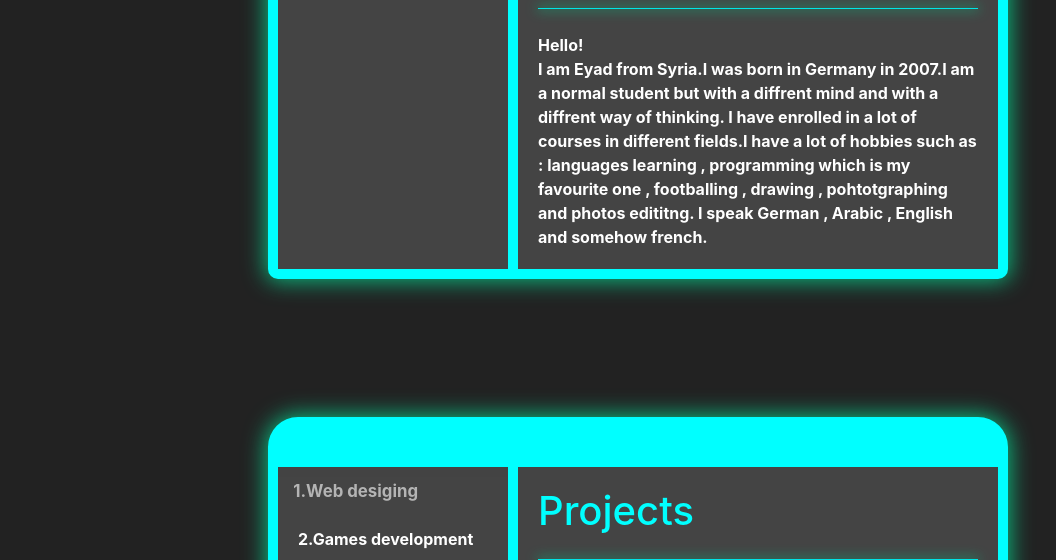
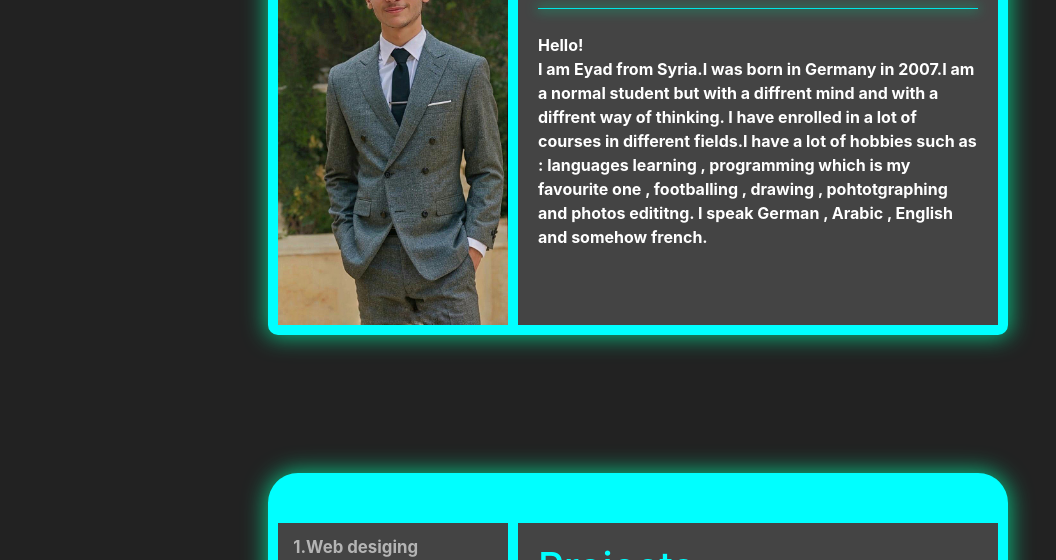
Before and after one commit to Eyadtk07/eyad_tk, a plain HTML site: page index.html in a window 1280 px wide. Shown: the part 540-1100 px from the top of the page, without its empty margins (2-1058 px from the left). Drawn offline with nearby package versions, Linux system fonts and the light colour scheme.

Commit message:
Update index.html

```diff
--- a/index.html
+++ b/index.html
@@ -60,7 +60,7 @@
             <div class="card my-3 col-12 p-0" style="max-width: 740px;">
               <div class="row no-gutters">
                 <div class="col-md-4 d-flex p-0 " style="  overflow: hidden;" id="rightBorder">
-                  <img id="profile" src="images/1.jpg" class="col-12 p-0" style="  box-shadow: 0px 0px 22px 2px (10, 188, 129);border-color: aqua;border-radius: 0px;" alt="...">
+                  <img id="profile" src="1.jpg" class="col-12 p-0" style="  box-shadow: 0px 0px 22px 2px (10, 188, 129);border-color: aqua;border-radius: 0px;" alt="...">
                 </div>
                 <div class="col-md-8">
                   <div class="card-body">
```
